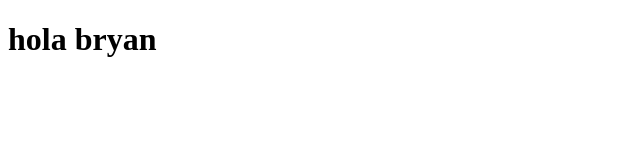
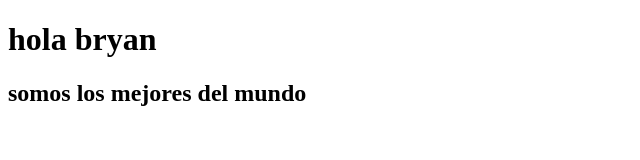
Before and after one commit to felipeb-sudo/EquipoBx2, a plain HTML site: page juego.html in a window 1280 px wide. Shown: the whole page, without its empty margins (0-640 px from the left). Drawn offline with Linux system fonts and the light colour scheme.

Commit message:
segundo commit

```diff
--- a/juego.html
+++ b/juego.html
@@ -7,5 +7,6 @@
 </head>
 <body>
     <h1>hola bryan</h1>
+    <h2>somos los mejores del mundo</h2>
 </body>
 </html>
```
